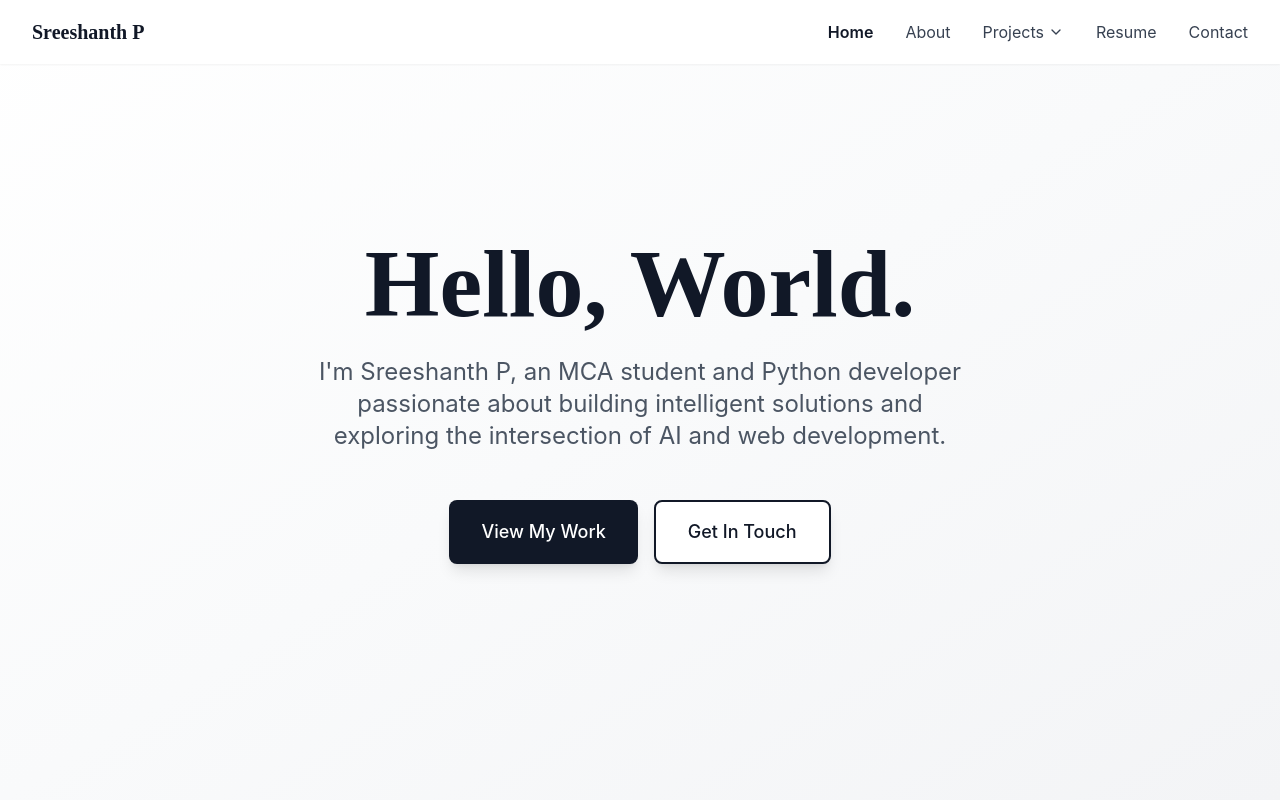
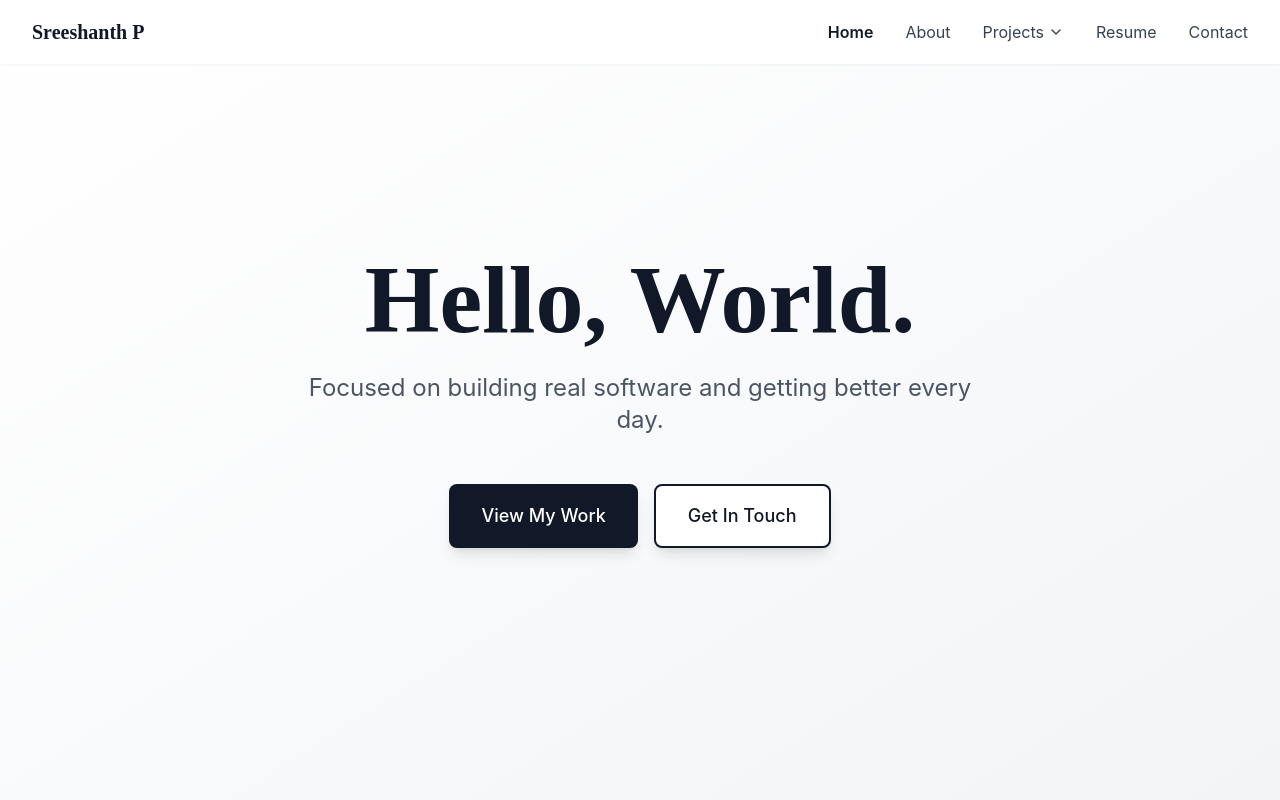
Before and after one commit to Sreeshanth25503/portfolio, a React (Create React App) app: page /projects/weather in a window 1280 px wide. Shown: the top 800 px of the page. Built offline with nearby package versions, Linux system fonts and the light colour scheme.

Commit message:
update portfolio

```diff
--- a/src/Components/Pages/Home.jsx
+++ b/src/Components/Pages/Home.jsx
@@ -7,7 +7,7 @@ const Home = () => (
         Hello, World.
       </h1>
       <p className="text-lg sm:text-xl md:text-2xl text-gray-600 max-w-2xl mx-auto leading-relaxed mb-8">
-        I'm Sreeshanth P, an MCA student and Python developer passionate about building intelligent solutions and exploring the intersection of AI and web development.
+        Focused on building real software and getting better every day.
       </p>
       <div className="mt-12 flex flex-wrap justify-center gap-4">
         <a
```
